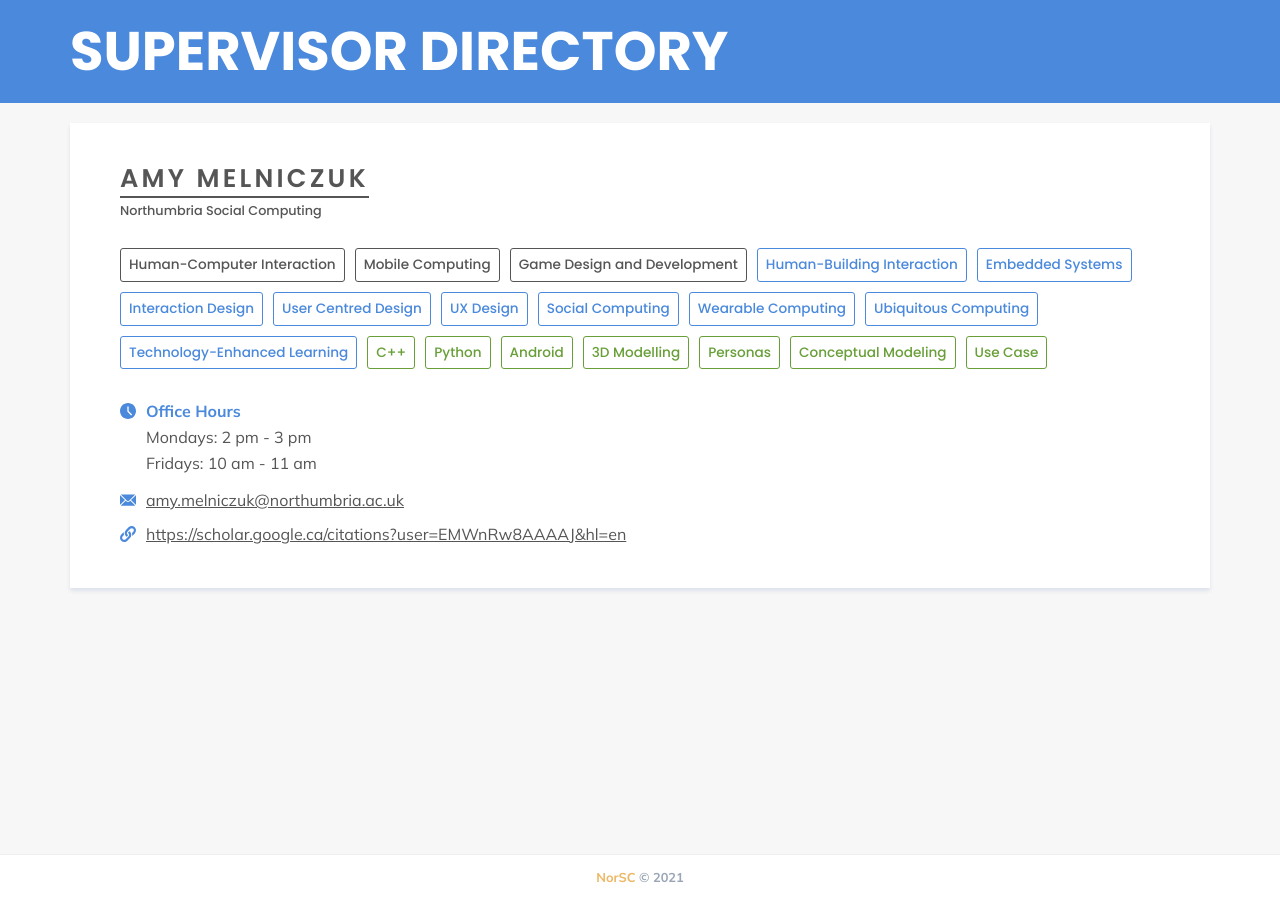
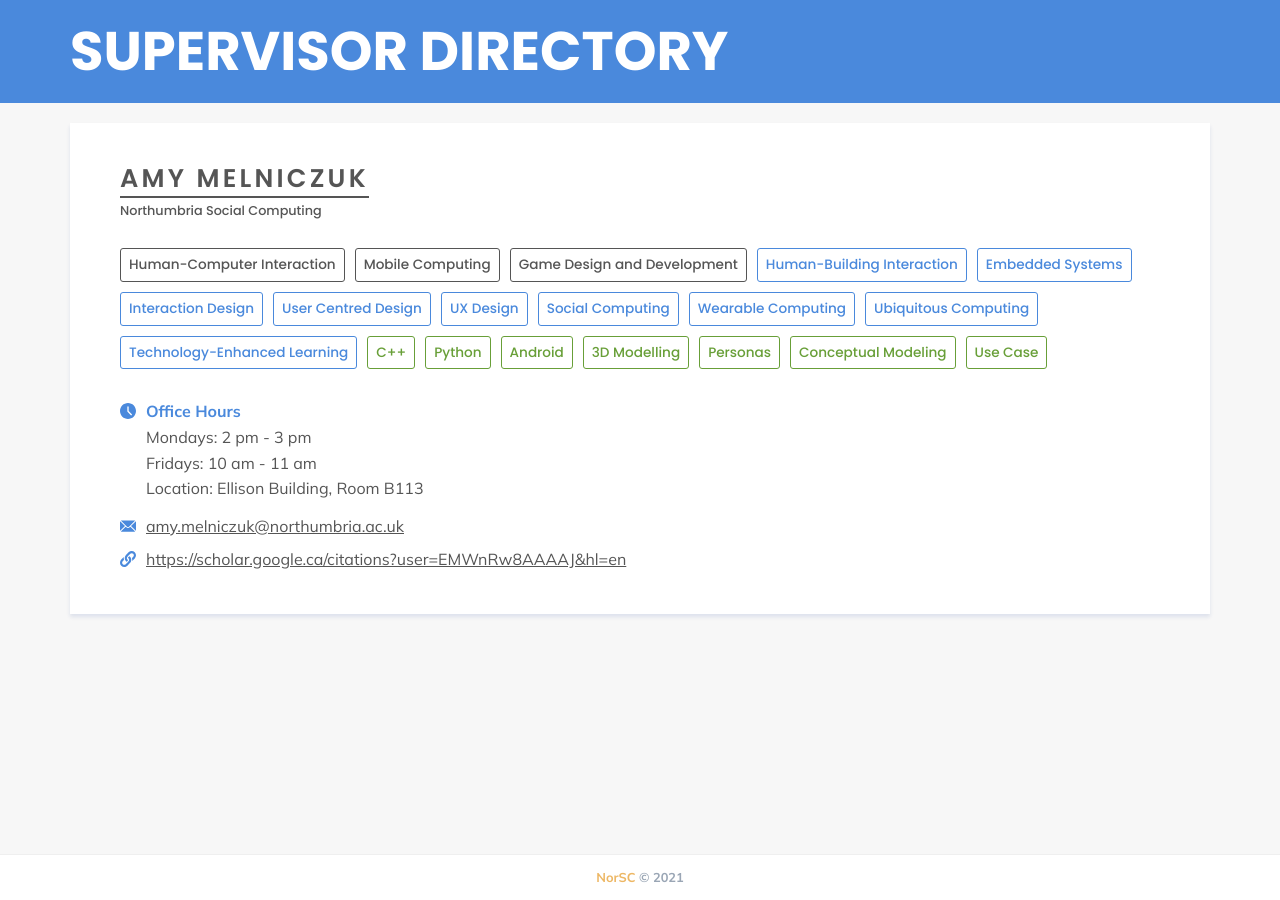
Before and after one commit to NorSC/supervisor-search, a Jekyll site: the page built from _supervisors/amy-melniczuk.md, in a window 1280 px wide. Built offline with Jekyll 4.4.1, drawn with Linux system fonts in a browser that asks for light colours; a script that is not in the unit is left out.

Commit message:
Update Supervisors “amy-melniczuk”

```diff
--- a/_supervisors/amy-melniczuk.md
+++ b/_supervisors/amy-melniczuk.md
@@ -2,13 +2,14 @@
 layout: supervisor
 title: Amy Melniczuk
 available: true
-available_msc: false
+available_msc: true
 available_phd: false
 email: amy.melniczuk@northumbria.ac.uk
 website: https://scholar.google.ca/citations?user=EMWnRw8AAAAJ&hl=en
 office_hours: |-
   Mondays: 2 pm - 3 pm
   Fridays: 10 am - 11 am
+  Location: Ellison Building, Room B113
 research_group: Northumbria Social Computing
 research_themes:
   - Human-Computer Interaction
```
